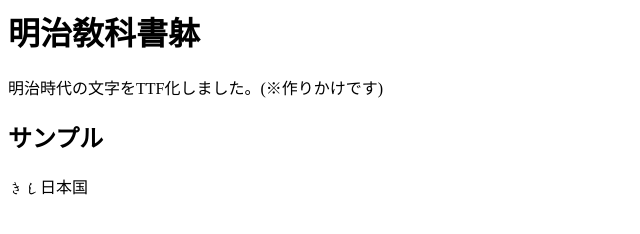
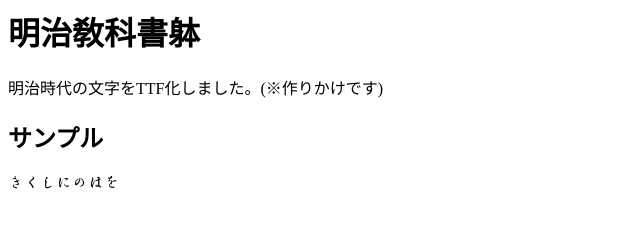
Before and after one commit to MSSBGC/MeijiKyoukasho, a plain HTML site: page index.html in a window 1280 px wide. Shown: the full height of the page, 0-640 px from the left. Drawn offline with Linux system fonts and the light colour scheme.

Commit message:
Update index.html

```diff
--- a/index.html
+++ b/index.html
@@ -12,7 +12,7 @@
     </p>
     <h2>サンプル</h2>
     <p class="Meiji">
-      きし日本国
+      きくしにのはを
     </p>
   </body>
 </html>
```
